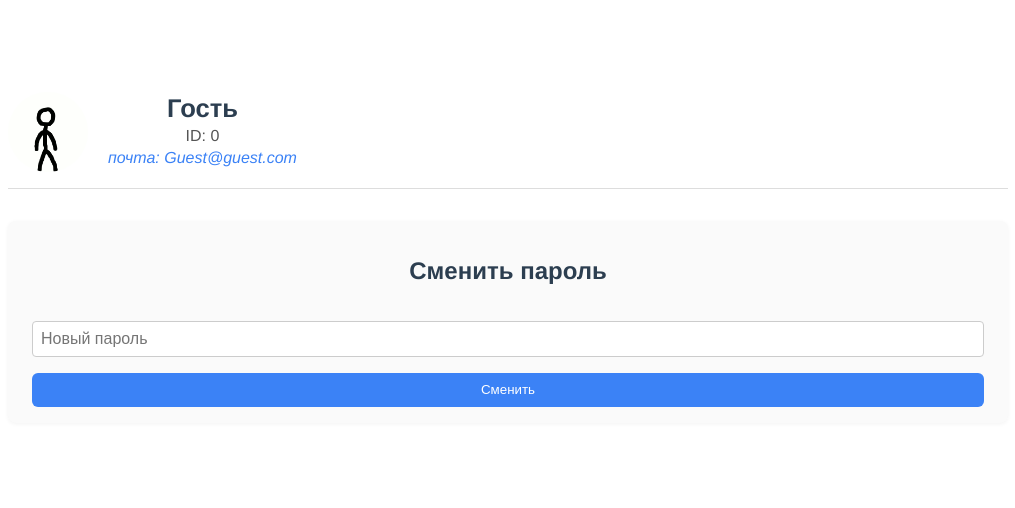
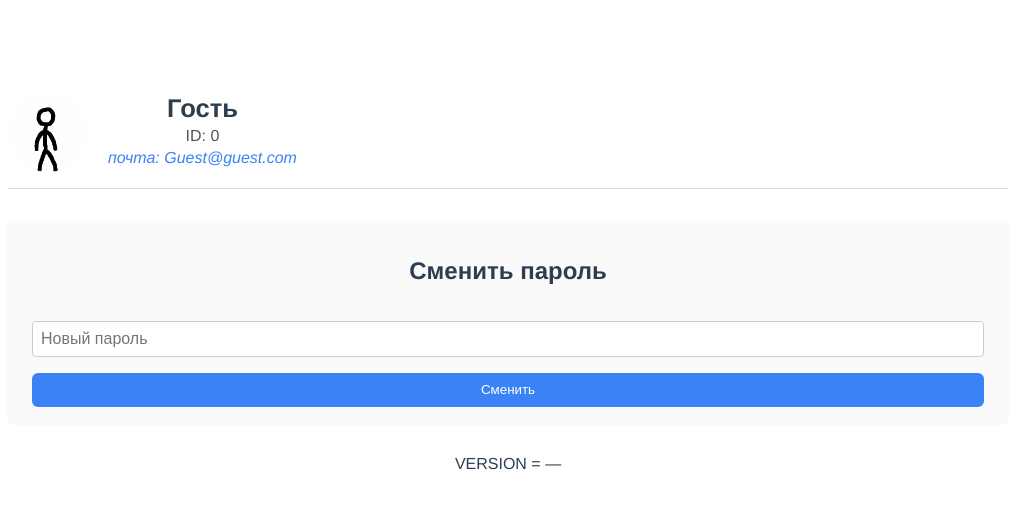
Before and after one commit to drondiz96/sra, a Vue app in the folder frontend/: page /user/me in a window 1280 px wide. Shown: the top 508 px of the page, without its empty margins (132-1147 px from the left). Built offline with nearby package versions, Linux system fonts and the light colour scheme; no server answers.

Commit message:
добавлено отображение версии

```diff
--- a/frontend/src/review/mainpage/UserPanel.vue
+++ b/frontend/src/review/mainpage/UserPanel.vue
@@ -117,6 +117,7 @@ async function fetchCurrentUser() {
       console.warn('User ID не найден в куках');
       return;
     }
+    console.log(`GET /api/users/${userId}`)
 
     // Делаем запрос через fetch
     const response = await fetch(`/api/users/${userId}`, {
@@ -144,14 +145,9 @@ async function fetchCurrentUser() {
     const userData = await response.json();
 
     // Проверка на просроченный пароль
-if (userData.passwordExpired) {
-  const alreadyRedirected = localStorage.getItem('passwordExpiredRedirect');
-
-  if (!alreadyRedirected) {
-    localStorage.setItem('passwordExpiredRedirect', 'true'); // Помечаем, что редирект был
-    router.push('/user/me');
-  }
-}
+    if (userData.passwordExpired) {
+      router.push('/user/me');
+    }
     // Обновляем данные пользователя
     user.value = {
       id: userData.id,
--- a/frontend/src/views/UserPage.vue
+++ b/frontend/src/views/UserPage.vue
@@ -24,6 +24,9 @@
       <button @click="changePassword" class="submit-button">Сменить</button>
       <p v-if="message" class="message">{{ message }}</p>
     </div>
+     <div class="app-version">
+        {{ versionKey }} = {{ versionValue }}
+      </div>
   </div>
 </template>
 
@@ -44,6 +47,20 @@ const avatar = ref(defaultAvatar)
 const newPassword = ref('')
 const message = ref('')
 const showPasswordBanner = ref(false)
+
+const versionKey   = ref('—')
+const versionValue = ref('—')
+
+async function fetchVersion() {
+  versionKey.value = 'VERSION'
+  try {
+    const res = await fetch('/VERSION')
+    if (!res.ok) throw new Error(res.statusText)
+    versionValue.value = (await res.text()).trim()
+  } catch (e) {
+    console.error('Не удалось загрузить VERSION:', e)
+  }
+}
 
 async function fetchUserProfile() {
   const idCookie = getCookie('userId')
@@ -78,7 +95,7 @@ async function fetchUserProfile() {
 onMounted(() => {
   fetchUserProfile()
 })
-
+onMounted(fetchVersion)
 async function changePassword() {
   if (!newPassword.value) {
     message.value = 'Введите новый пароль.'
```
Also changed, not shown: 2 other files (tests, documents, lock files or other folders).
